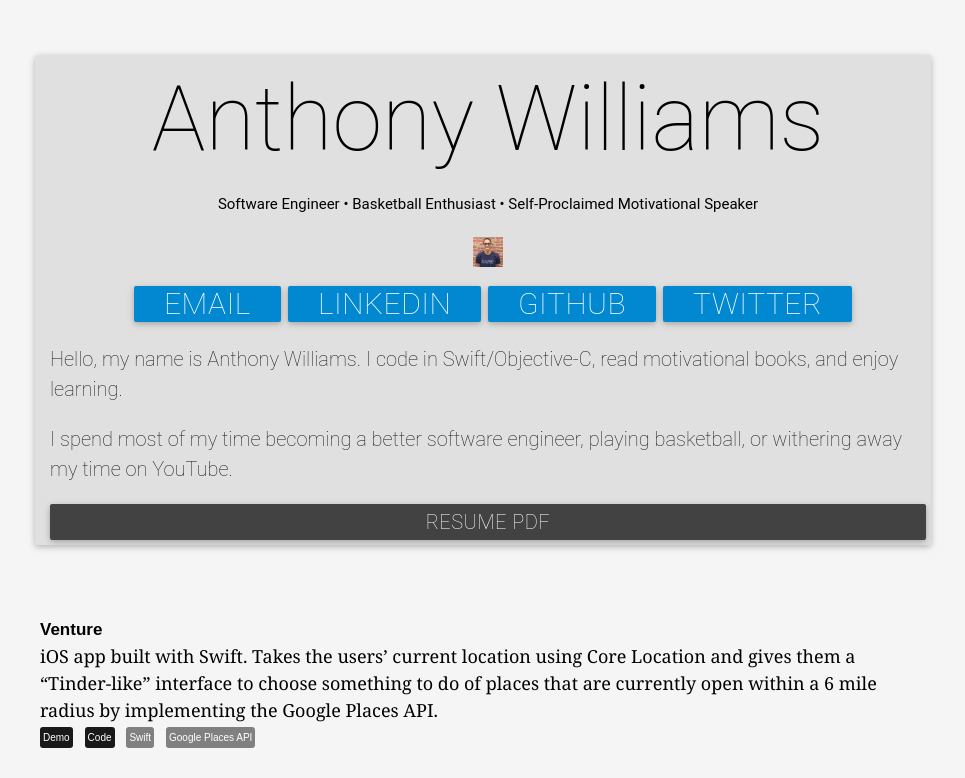
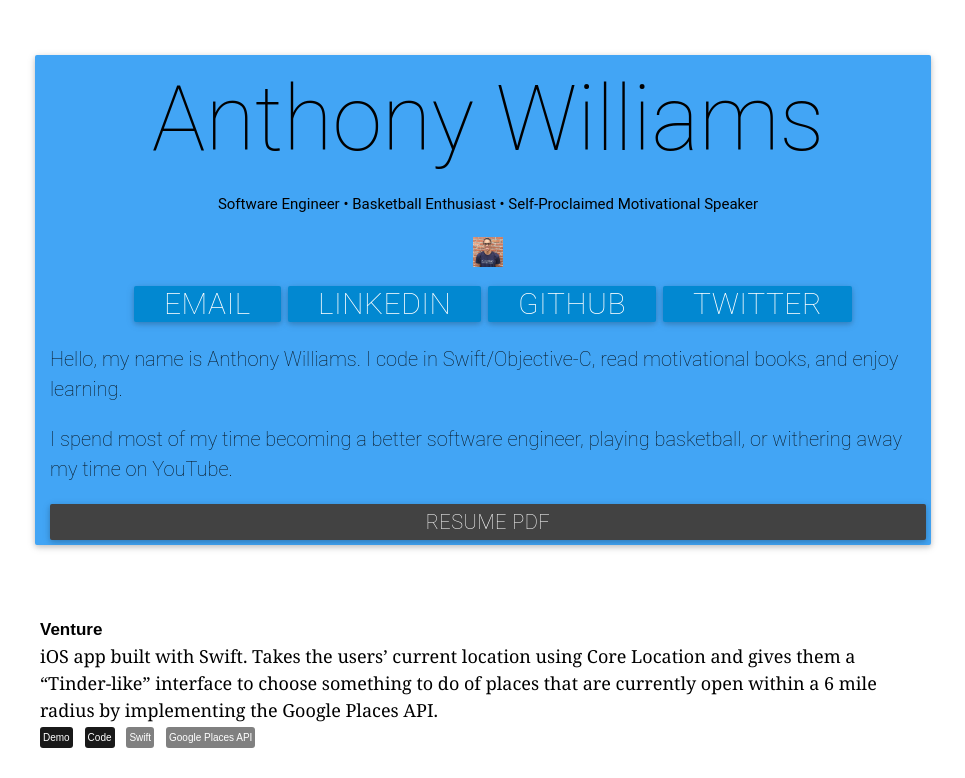
Before and after one commit to anthonyprograms/anthonyprograms.github.io, a plain HTML site: page index.html in a window 1280 px wide. Shown: the top 778 px of the page, without its empty margins (157-1122 px from the left). Drawn offline with nearby package versions, Linux system fonts and the light colour scheme; a web font is replaced by a local one.

Commit message:
Color changes

```diff
--- a/css/style.css
+++ b/css/style.css
@@ -9,7 +9,7 @@ a:hover {
 }
 html, body {
     height: 100%;
-    background-color: #f5f5f5;
+    background-color: #fff;
 }
 .container {
     height: 100%;
--- a/index.html
+++ b/index.html
@@ -16,7 +16,7 @@
     <div class="container"> <!-- Body container -->
       <div class="row">
         <div class="col s12">
-          <div id="intro" class="card grey lighten-2">
+          <div id="intro" class="card blue lighten-1">
             <div class="headerCustom"> <!-- Header -->
               <div class="headerCustomDiv2">
                 <div id="myName">
```
